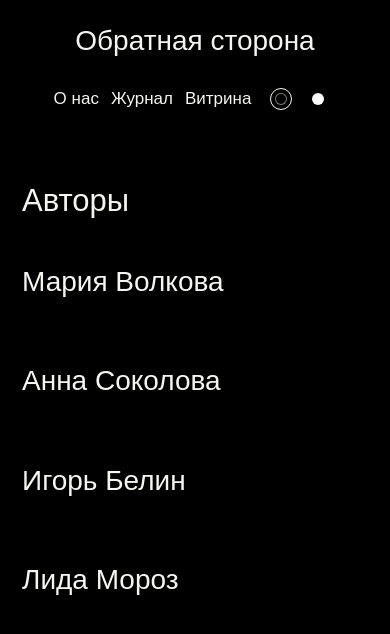
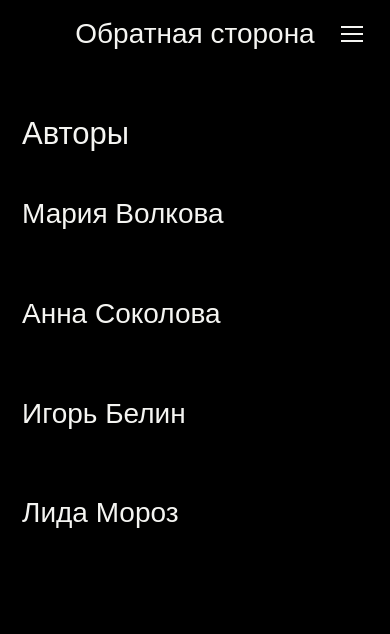
Before and after one commit to Nikiau12/obratnaya-storona-2, a Next.js app: page /authors in a window 390 px wide. Shown: the top 634 px of the page. Built offline with nearby package versions, Linux system fonts and the light colour scheme; a web font is replaced by a local one.

Commit message:
Put site navigation in an accessible hamburger menu on phones

```diff
--- a/components/SiteHeader.module.css
+++ b/components/SiteHeader.module.css
@@ -6,6 +6,8 @@
 .room canvas { position:absolute; inset:0; width:100%; height:100%; }
 .room>svg { width:100%; height:auto; opacity:.25; }
 .navigation { grid-column:3; padding-top:6px; }
+.menuToggle { display:none; }
+.menuPanel { display:contents; }
 .nav { display:flex; gap:clamp(22px,3vw,44px); font:17px/1.3 var(--sans); }
 .nav a { display:flex; align-items:center; min-height:44px; }
 .nav a[aria-current="page"] { font-weight:600; }
@@ -52,3 +54,65 @@
  .header:has(.room) .room { position:relative; grid-area:2 / 1; width:min(45vw,165px); margin:0; }
  .header:has(.room) .navigation { grid-row:3; }
 }
+
+@media (width < 600px), (width < 1200px) and (height < 540px) and (pointer:coarse) {
+  .header {
+    position:relative;
+    z-index:10;
+    padding-inline:clamp(12px,4vw,32px);
+    padding-block:12px 24px;
+  }
+  .header .brandGroup { grid-area:1 / 1 / 2 / -1; }
+  .header .brand {
+    display:flex;
+    align-items:center;
+    min-height:44px;
+    font-size:clamp(1.375rem,7.2vw,1.75rem);
+  }
+  .header[data-home] .navigation {
+    position:relative;
+    grid-area:1 / 1 / 2 / -1;
+    align-self:start;
+    justify-self:end;
+    width:fit-content;
+    padding:0;
+  }
+  .menuToggle {
+    display:grid;
+    place-content:center;
+    gap:5px;
+    width:44px;
+    height:44px;
+    padding:0;
+    border:0;
+    background:transparent;
+    color:inherit;
+    cursor:pointer;
+  }
+  .menuToggle span { width:22px; height:2px; background:currentColor; }
+  .menuToggle[aria-expanded="true"] span:first-child { transform:translateY(7px) rotate(45deg); }
+  .menuToggle[aria-expanded="true"] span:nth-child(2) { visibility:hidden; }
+  .menuToggle[aria-expanded="true"] span:last-child { transform:translateY(-7px) rotate(-45deg); }
+  .menuPanel { display:none; }
+  .menuPanel[data-open="true"] {
+    position:absolute;
+    inset-block-start:calc(100% + 4px);
+    inset-inline-end:0;
+    display:block;
+    width:min(15rem,calc(100vw - 32px));
+    max-height:calc(100dvh - 76px);
+    overflow-y:auto;
+    padding:10px 18px;
+    background:var(--paper);
+    color:var(--ink);
+    border:1px solid var(--line);
+  }
+  .header .menuPanel .nav { flex-direction:column; gap:0; font:500 1.25rem/1.3 var(--site-font); }
+  .header .menuPanel .actions { justify-content:flex-start; margin-top:6px; }
+  .menuPanel .themePicker button { width:44px; }
+  .header[data-home="true"]:not(:has(.room)) .navigation { position:static; }
+  .header[data-home="true"]:not(:has(.room)) .menuPanel {
+    inset-block-start:calc(100% - 8px);
+    inset-inline-end:clamp(12px,4vw,32px);
+  }
+}
--- a/components/SiteHeader.tsx
+++ b/components/SiteHeader.tsx
@@ -1,6 +1,7 @@
 "use client";
 
 import Link from "next/link";
+import { useEffect, useId, useRef, useState } from "react";
 import { usePathname } from "next/navigation";
 import { CardHole, RoomLines } from "./sketch/CardScene";
 import { useSiteTheme } from "./SiteTheme";
@@ -10,23 +11,66 @@ const links = [["О нас", "/about"], ["Журнал", "/materials"], ["Вит
 
 export function SiteHeader({ home = false, showRoom = false, className = "" }: { home?: boolean; showRoom?: boolean; className?: string }) {
   const pathname = usePathname();
-  const { theme, setTheme } = useSiteTheme();
   return (
     <header className={`${styles.header} ${className}`} data-home={home}>
       <Link href={home ? "#main-content" : "#page-content"} className={styles.skip}>К содержанию</Link>
       <div className={styles.brandGroup} data-brand-group><Link className={styles.brand} data-brand href="/" aria-label="Обратная сторона — на главную">Обратная сторона</Link>{home&&<p className={styles.tagline} data-tagline>Констелляция независимых книжных практик</p>}</div>
       {showRoom&&<div className={styles.room} data-room aria-hidden="true"><RoomLines/><CardHole/></div>}
-      <div className={styles.navigation} data-navigation>
+      <SiteNavigation key={pathname} pathname={pathname} />
+    </header>
+  );
+}
+
+function SiteNavigation({ pathname }: { pathname: string }) {
+  const { theme, setTheme } = useSiteTheme();
+  const [open, setOpen] = useState(false);
+  const container = useRef<HTMLDivElement>(null);
+  const trigger = useRef<HTMLButtonElement>(null);
+  const panelId = useId();
+
+  useEffect(() => {
+    if (!open) return;
+    function dismissOutside(event: Event) {
+      if (event.target instanceof Node && !container.current?.contains(event.target)) setOpen(false);
+    }
+    function handleKey(event: KeyboardEvent) {
+      if (event.key === "Escape") {
+        setOpen(false);
+        trigger.current?.focus();
+      }
+    }
+    function handleResize() {
+      if (!trigger.current?.getClientRects().length) setOpen(false);
+    }
+    document.addEventListener("pointerdown", dismissOutside);
+    document.addEventListener("focusin", dismissOutside);
+    document.addEventListener("keydown", handleKey);
+    window.addEventListener("resize", handleResize);
+    return () => {
+      document.removeEventListener("pointerdown", dismissOutside);
+      document.removeEventListener("focusin", dismissOutside);
+      document.removeEventListener("keydown", handleKey);
+      window.removeEventListener("resize", handleResize);
+    };
+  }, [open]);
+
+  return <div ref={container} className={styles.navigation} data-navigation>
+    <button ref={trigger} type="button" className={styles.menuToggle}
+      aria-label={open ? "Закрыть меню" : "Открыть меню"}
+      aria-expanded={open} aria-controls={panelId} onClick={() => setOpen(!open)}>
+      <span aria-hidden="true" /><span aria-hidden="true" /><span aria-hidden="true" />
+    </button>
+    <div id={panelId} className={styles.menuPanel} data-open={open}>
       <nav className={styles.nav} data-navigation-links aria-label="Основная навигация">
-        {links.map(([label, href]) => <Link key={href} href={href} aria-current={pathname===href?"page":undefined}>{label}</Link>)}
+        {links.map(([label, href]) => <Link key={href} href={href}
+          onClick={() => setOpen(false)} aria-current={pathname === href ? "page" : undefined}>{label}</Link>)}
       </nav>
-      <div className={styles.actions}>
+      <div className={styles.actions} data-theme-actions>
         <div className={styles.themePicker} role="group" aria-label="Цвет фона">
           <button type="button" onClick={() => setTheme("black")} aria-pressed={theme === "black"} aria-label="Чёрный фон" title="Чёрный фон"><i className={styles.blackSwatch} /></button>
           <button type="button" onClick={() => setTheme("white")} aria-pressed={theme === "white"} aria-label="Белый фон" title="Белый фон"><i className={styles.whiteSwatch} /></button>
         </div>
       </div>
-      </div>
-    </header>
-  );
+    </div>
+  </div>;
 }
--- a/components/editorial/HomeCollage.module.css
+++ b/components/editorial/HomeCollage.module.css
@@ -11,13 +11,13 @@
   gap: 14px;
   padding-block: 18px 28px;
 }
-.header [data-brand] { font: 500 clamp(1.75rem, 2.4vw, 2.25rem)/1.15 var(--site-font); }
+.header [data-brand] { font-weight: 500; }
 .header [data-tagline] { margin-top: 6px; font: 500 clamp(.875rem, 1.25vw, 1.125rem)/1.3 var(--site-font); }
 .room { --card-room: phone; position: fixed; inset: 0; z-index: -1; pointer-events: none; }
 .room canvas { display: block; width: 100%; height: 100%; }
 .header [data-navigation] { padding: 0; }
 .header [data-navigation-links] { gap: clamp(12px, 1.8vw, 28px); font: 500 var(--reading-size)/1.3 var(--site-font); }
-.header [data-navigation] > div { margin-top: 0; }
+.header [data-theme-actions] { margin-top: 0; }
 
 .collage .layout { grid-template-columns: minmax(0, 1fr) clamp(116px, 10vw, 156px); gap: clamp(30px, 6vw, 98px); }
 .journal { display: grid; align-content: start; min-width: 0; }
@@ -77,7 +77,6 @@
 @media (max-width: 900px) {
   .collage .header { grid-template-columns: minmax(0, 1fr) auto; align-items: center; padding-block: 10px 24px; }
   .header [data-brand-group] { grid-column: 1 / -1; grid-row: 1; }
-  .collage .header[data-home="true"] [data-navigation] { grid-area: 2 / 1 / 3 / -1; justify-self: center; width: auto; display: flex; align-items: center; gap: 12px; }
   .header [data-navigation-links] { font-size: 1.125rem; }
 }
 @media (max-width: 760px) {
@@ -88,7 +87,6 @@
 }
 @media (max-width: 580px) {
   .collage .header { gap: 8px; padding-inline: var(--page-gutter); }
-  .collage .header[data-home="true"] [data-navigation] { flex-wrap: wrap; justify-content: center; }
   .header [data-navigation-links] { font-size: 1.0625rem; gap: 14px; }
   .header [data-tagline] { font-size: clamp(.75rem, 3.2vw, .9375rem); }
   .collage .journal { grid-template-columns: minmax(0, 1fr); row-gap: 44px; }
```
